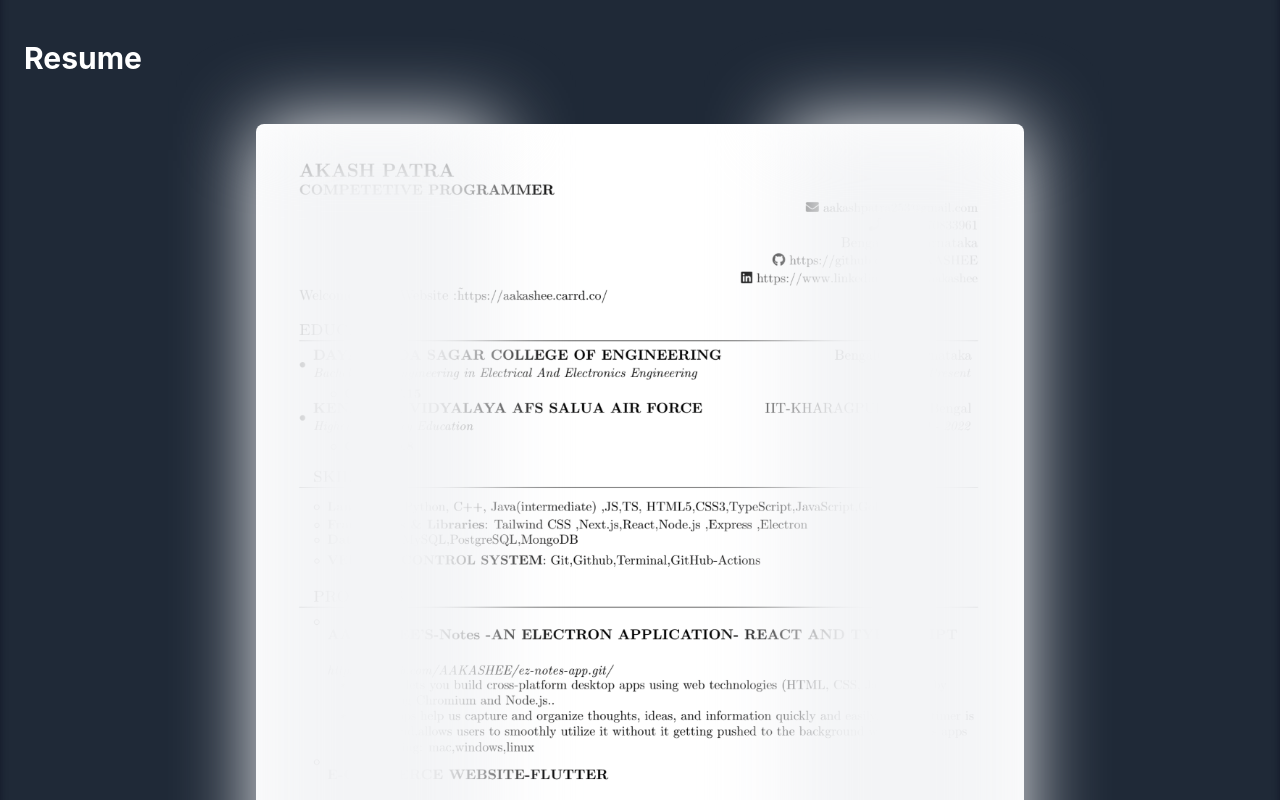
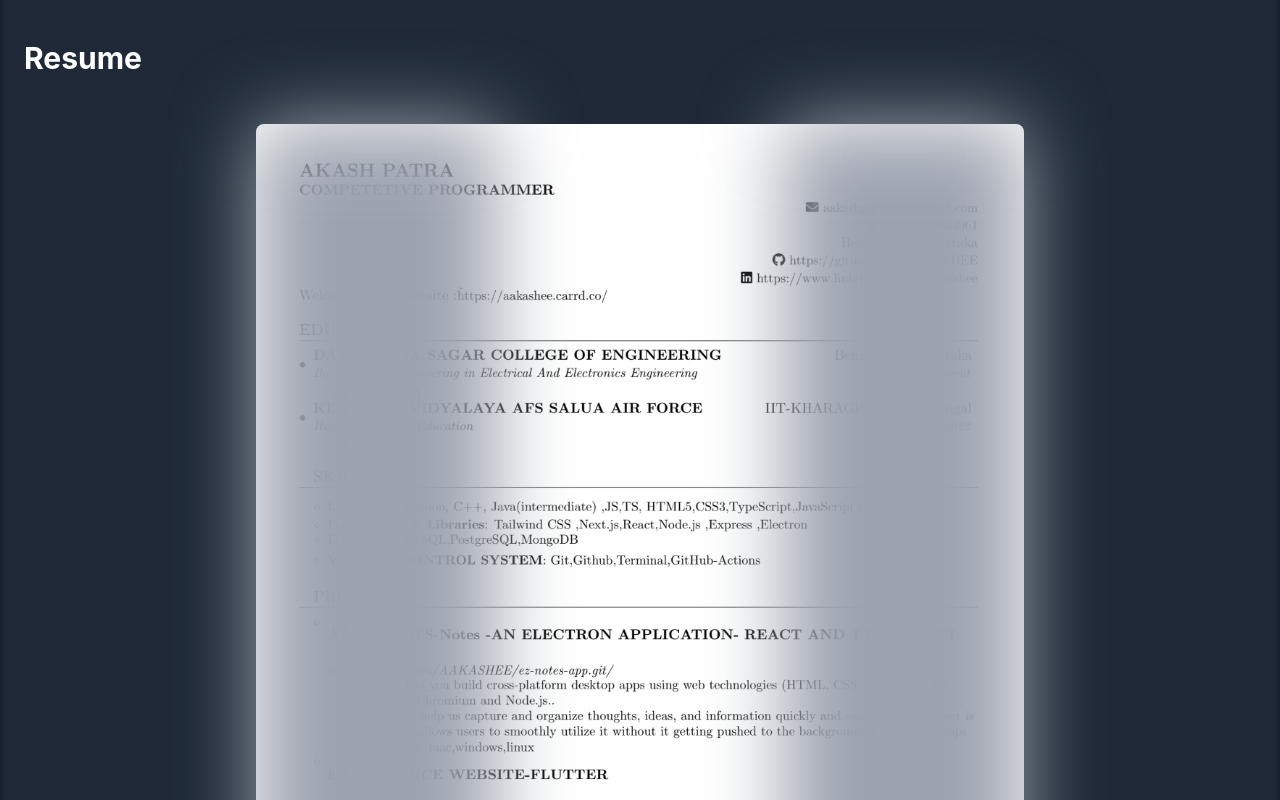
Before and after one commit to AAKASHEE/PORTFOLIO_DEV, a React (Vite) app: page / in a window 1280 px wide. Shown: the part 2540-3340 px from the top of the page. Built offline with nearby package versions, Linux system fonts and the light colour scheme.

Commit message:
few updates

```diff
--- a/src/components/Resume.tsx
+++ b/src/components/Resume.tsx
@@ -80,11 +80,11 @@ const Resume = () => {
             {/* Blur Effect - Sides Only */}
             <div className="absolute inset-0 pointer-events-none">
               <div
-                className="absolute inset-y-0 left-0 w-60 bg-gray-100"
+                className="absolute inset-y-0 left-0 w-60 bg-gray-400"
                 style={{ filter: "blur(40px)" }}
               ></div>
               <div
-                className="absolute inset-y-0 right-0 w-60 bg-gray-100"
+                className="absolute inset-y-0 right-0 w-60 bg-gray-400"
                 style={{ filter: "blur(40px)" }}
               ></div>
             </div>
```
